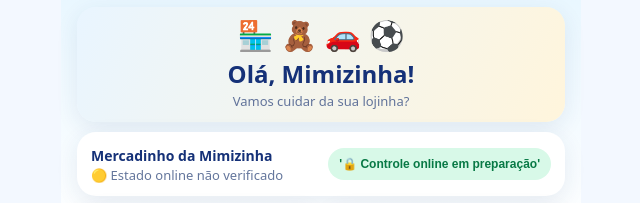
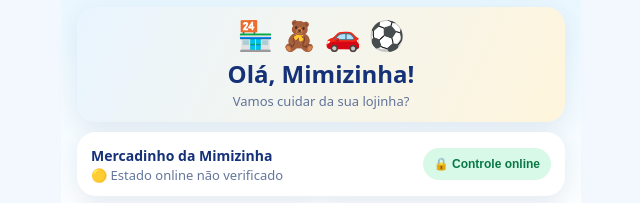
Before and after one commit to denisacoutinho-lang/evobrinque, a plain HTML site: page index.html in a window 1280 px wide. Shown: the part 56-259 px from the top of the page, without its empty margins (319-959 px from the left). Drawn offline with Linux system fonts and the light colour scheme.

Commit message:
Passo 656 - Simplificar texto do controle online

```diff
--- a/index.html
+++ b/index.html
@@ -965,7 +965,7 @@ function render(){
   let html = '';
 if(page==='home')html=`<div class="home-screen"><section class="card hero"><div class="art">🏪 🧸 🚗 ⚽</div><h1>Olá, Mimizinha!</h1><p>Vamos cuidar da sua lojinha?</p></section><section class="card status"><div><b>${shopName}</b><div class="muted">${onlineStoreStatus === 'ready'
   ? (onlineStoreOpen ? '🟢 Loja online aberta' : '🔴 Loja online fechada')
-  : '🟡 Estado online não verificado'}</div></div><button class="${opened?'':'closed'}" disabled title="Controle online em preparação">'🔒 Controle online em preparação'</button></section><section class="grid"><button class="tile" onclick="go('products')"><span class="emoji">📦</span>Produtos</button><button class="tile" onclick="go('orders')">${orders.filter(o=>o.status==='Novos').length?`<span class="count">${orders.filter(o=>o.status==='Novos').length}</span>`:''}<span class="emoji">📋</span>Pedidos</button><button class="tile" onclick="go('sales')"><span class="emoji">📊</span>Minhas vendas</button><button class="tile" onclick="go('shop')"><span class="emoji">🏪</span>Minha lojinha</button></section><button class="button secondary" onclick="go('preview')">👀 Ver minha loja</button></div>`;
+  : '🟡 Estado online não verificado'}</div></div><button class="${opened?'':'closed'}" disabled title="Controle online em preparação">🔒 Controle online</button></section><section class="grid"><button class="tile" onclick="go('products')"><span class="emoji">📦</span>Produtos</button><button class="tile" onclick="go('orders')">${orders.filter(o=>o.status==='Novos').length?`<span class="count">${orders.filter(o=>o.status==='Novos').length}</span>`:''}<span class="emoji">📋</span>Pedidos</button><button class="tile" onclick="go('sales')"><span class="emoji">📊</span>Minhas vendas</button><button class="tile" onclick="go('shop')"><span class="emoji">🏪</span>Minha lojinha</button></section><button class="button secondary" onclick="go('preview')">👀 Ver minha loja</button></div>`;
 if(page==='products')html=header('Meus produtos')+adminPanelHTML()+remoteAdminHTML()+`<div class="card"><h2>📱 Produtos deste aparelho</h2><input placeholder="🔎 Buscar produto" aria-label="Buscar produto" oninput="filterProducts(this.value)"><p id="feedback" class="note" hidden></p><div id="product-list">${productRows(products)}</div><button class="button" onclick="showAdd()">＋ Adicionar produto</button><p class="tiny">Produtos cadastrados: ${products.length}/100. Salvos apenas neste navegador.</p></div>`;
 if(page==='form'||page==='edit'){
  const p=page==='edit'?products.find(x=>x.id===editId):null;
```
